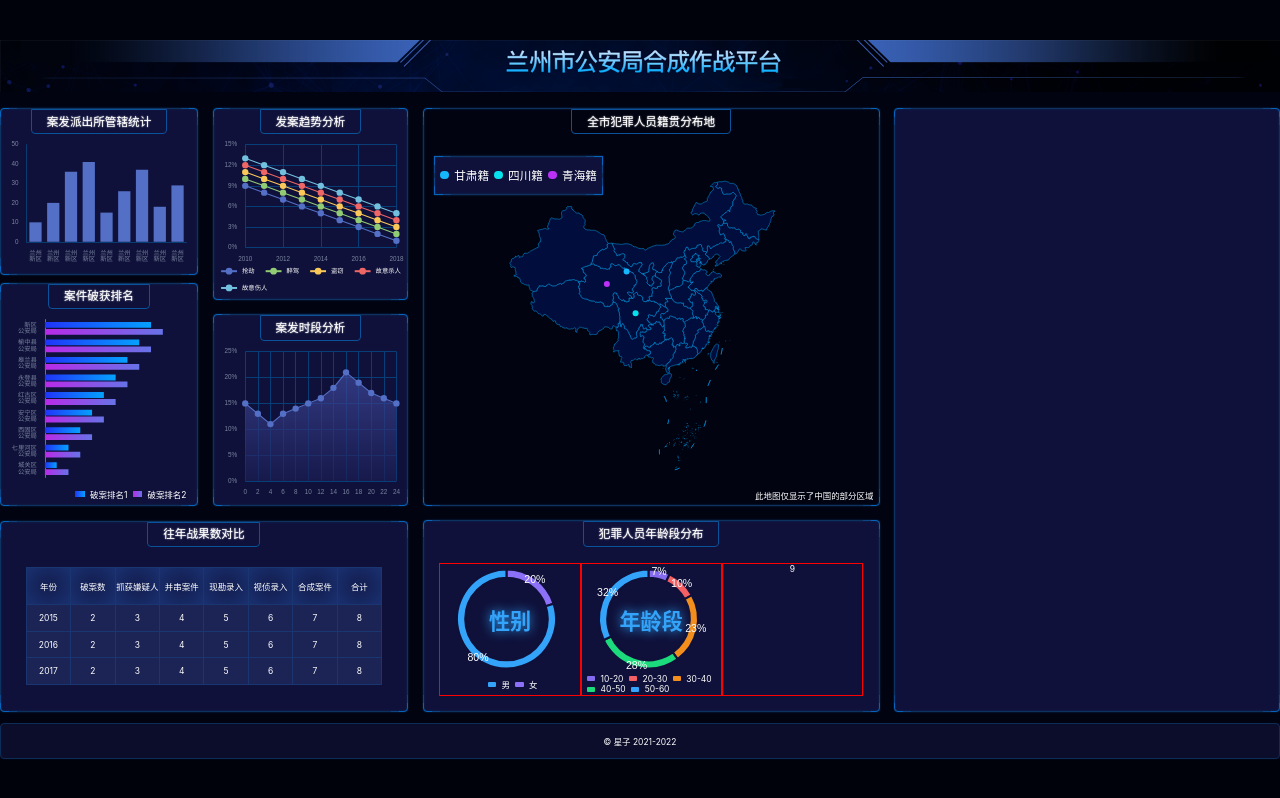
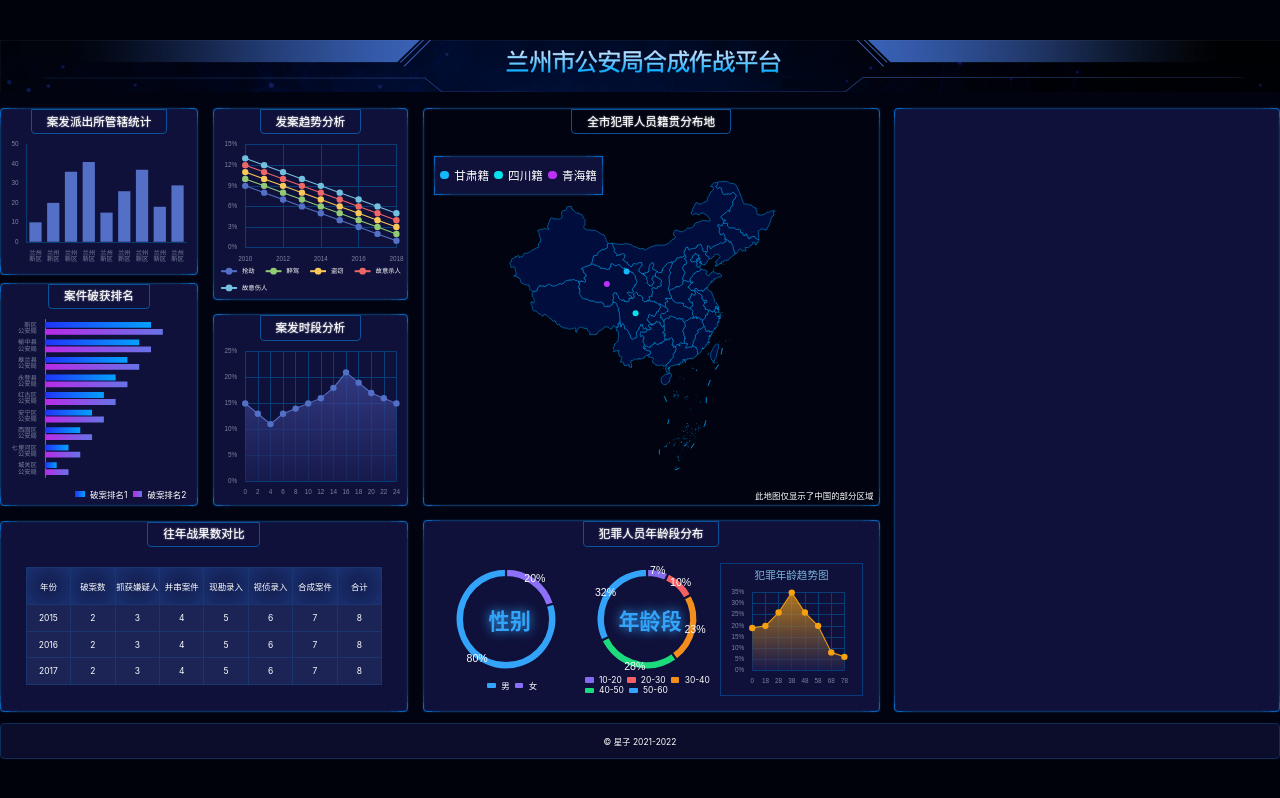
Before and after one commit to EvelynWXY/big-screen-demo-02, a React (Vite) app: page / in a window 1280 px wide. Built offline with nearby package versions, Linux system fonts and the light colour scheme.

Commit message:
Chart9 完成

```diff
--- a/src/components/chart-4.tsx
+++ b/src/components/chart-4.tsx
@@ -28,7 +28,6 @@
         },
         series: [
           {
-            name: "故意伤人",
             type: "line",
             data: [
               0.15, 0.13, 0.11, 0.13, 0.14, 0.15, 0.16, 0.18, 0.21, 0.19, 0.17,
--- a/src/components/chart-9.tsx
+++ b/src/components/chart-9.tsx
@@ -1,15 +1,60 @@
 import React, { useEffect, useRef } from "react";
 import * as echarts from "echarts";
+import { createEchartsOptions } from "../shared/create-echarts-options";
+import { px } from "../shared/px";
 
 export const Chart9 = () => {
   const divRef = useRef(null);
   useEffect(() => {
     var myChart = echarts.init(divRef.current);
+    myChart.setOption(
+      createEchartsOptions({
+        color: "#F7A110",
+        xAxis: {
+          type: "category",
+          boundaryGap: false,
+          data: [0, 18, 28, 38, 48, 58, 68, 78],
+          splitLine: { show: true, lineStyle: { color: "#073E78" } },
+          axisTick: { show: false },
+          axisLine: { show: false },
+        },
+        yAxis: {
+          type: "value",
+          splitLine: {
+            lineStyle: { color: "#073E78" },
+          },
+          axisLabel: {
+            formatter(val) {
+              return val * 100 + "%";
+            },
+          },
+        },
+        series: [
+          {
+            type: "line",
+            data: [0.19, 0.2, 0.26, 0.35, 0.26, 0.2, 0.08, 0.06],
+            symbol: "circle",
+            symbolSize: px(12),
+            lineStyle: { width: px(2) },
+            areaStyle: {
+              color: new echarts.graphic.LinearGradient(0, 0, 0, 1, [
+                { offset: 0, color: "#F7A110" },
+                {
+                  offset: 1,
+                  color: "#1B1D52",
+                },
+              ]),
+            },
+          },
+        ],
+      })
+    );
   }, []);
 
   return (
     <div className="年龄段-图3">
-      9<div ref={divRef} className="chart"></div>
+      <h3>犯罪年龄趋势图</h3>
+      <div ref={divRef} className="chart"></div>
     </div>
   );
 };
--- a/src/pages/home.scss
+++ b/src/pages/home.scss
@@ -129,7 +129,6 @@
       &-图2,
       &-图3 {
         flex: 1;
-        border: 1px solid red;
         display: flex;
         flex-direction: column;
       }
@@ -178,6 +177,14 @@
         flex-shrink: 0;
         .legend {
           justify-content: flex-start;
+        }
+      }
+      &-图3 {
+        border: 1px solid #08397d;
+        h3 {
+          font-size: px(20);
+          color: #7ab6db;
+          margin-top: px(6);
         }
       }
     }
```
